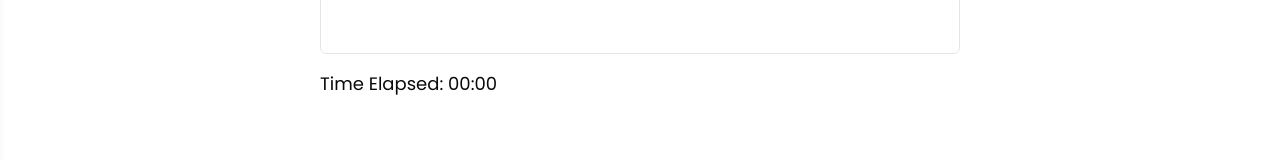
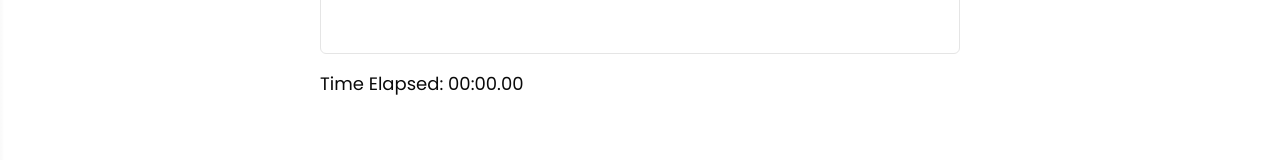
Before and after one commit to L3onardoCZ/pvd-project, a Next.js app: page /typing in a window 1280 px wide. Shown: the part 590-750 px from the top of the page. Built offline with nearby package versions, Linux system fonts and the light colour scheme; no server answers.

Commit message:
update casomer, ale stale nefunguje

```diff
--- a/src/components/TypingSection.tsx
+++ b/src/components/TypingSection.tsx
@@ -22,9 +22,12 @@ export default function TypingSection() {
 
     useEffect(() => {
         if (progress > 0 && progress < 100) {
+            const startTime = Date.now(); // Začáteční čas
             const interval = setInterval(() => {
-                setTimeElapsed((prevTimeElapsed) => prevTimeElapsed + 1);
-            }, 1000);
+                const currentTime = Date.now(); // Aktuální čas
+                const elapsedTime = Math.floor((currentTime - startTime) / 10); // Uplynulý čas v setinách sekundy
+                setTimeElapsed(elapsedTime);
+            }, 10); // Interval spouštěný každých 10 milisekund (pro přesnost setin sekundy)
             setTimer(interval);
         } else {
             if (timer) clearInterval(timer);
@@ -34,7 +37,6 @@ export default function TypingSection() {
             if (timer) clearInterval(timer);
         };
     }, [progress]);
-
 
     const handleTextChange = (event: React.ChangeEvent<HTMLTextAreaElement>) => {
         const typed: string = event.target.value;
@@ -73,9 +75,10 @@ export default function TypingSection() {
     };
 
     const formatTime = (time: number): string => {
-        const minutes: number = Math.floor(time / 60);
-        const seconds: number = time % 60;
-        return `${minutes < 10 ? "0" : ""}${minutes}:${seconds < 10 ? "0" : ""}${seconds}`;
+        const minutes: number = Math.floor(time / 6000); // 100 setin sekundy = 1 minuta
+        const seconds: number = Math.floor((time % 6000) / 100); // Zbývající část pro sekundy
+        const centiseconds: number = time % 100; // Setiny sekundy
+        return `${minutes < 10 ? "0" : ""}${minutes}:${seconds < 10 ? "0" : ""}${seconds}.${centiseconds < 10 ? "0" : ""}${centiseconds}`;
     };
 
     return (
```
